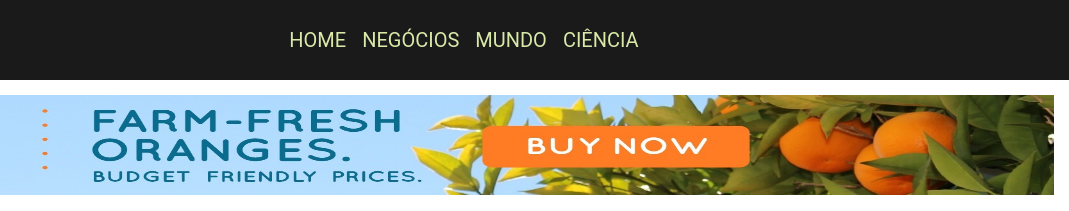
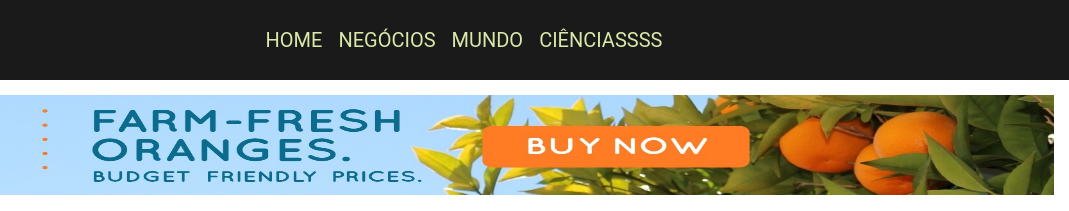
Before and after one commit to dougpavao/projeto1, a plain HTML site: page index.html in a window 1280 px wide. Shown: the top 211 px of the page, 211-1280 px from the left. Drawn offline with Linux system fonts and the light colour scheme; grey boxes are pictures that could not be loaded; files whose address does not match are found by name.

Commit message:
alteracao index

```diff
--- a/index.html
+++ b/index.html
@@ -182,7 +182,7 @@
                 <li><a href="#">home</a></li>
                 <li><a href="#">negócios</a></li>
                 <li><a href="#">mundo</a></li>
-                <li><a href="#">ciência</a></li>
+                <li><a href="#">ciênciassss</a></li>
             </ul>
         </nav>
     </header>
```
